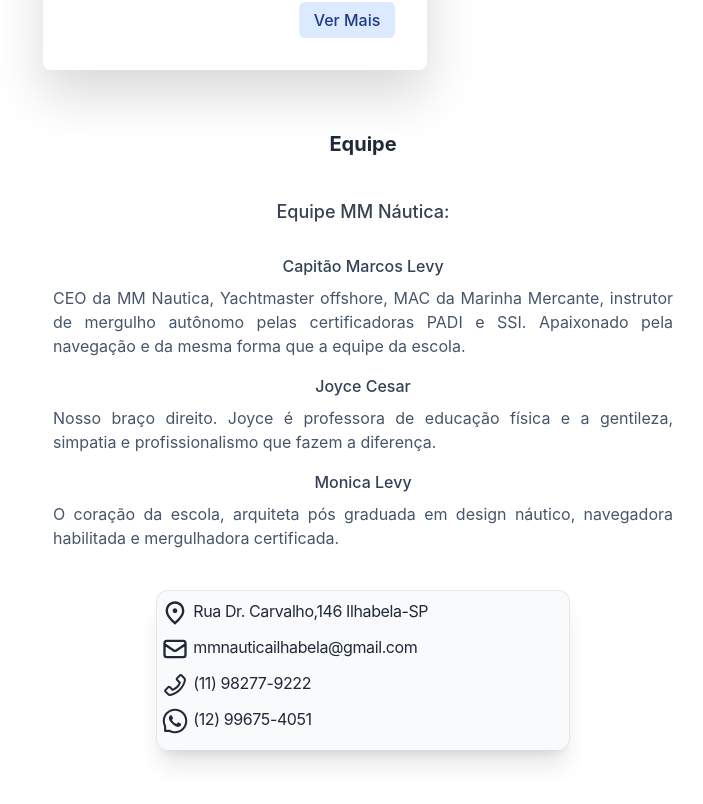
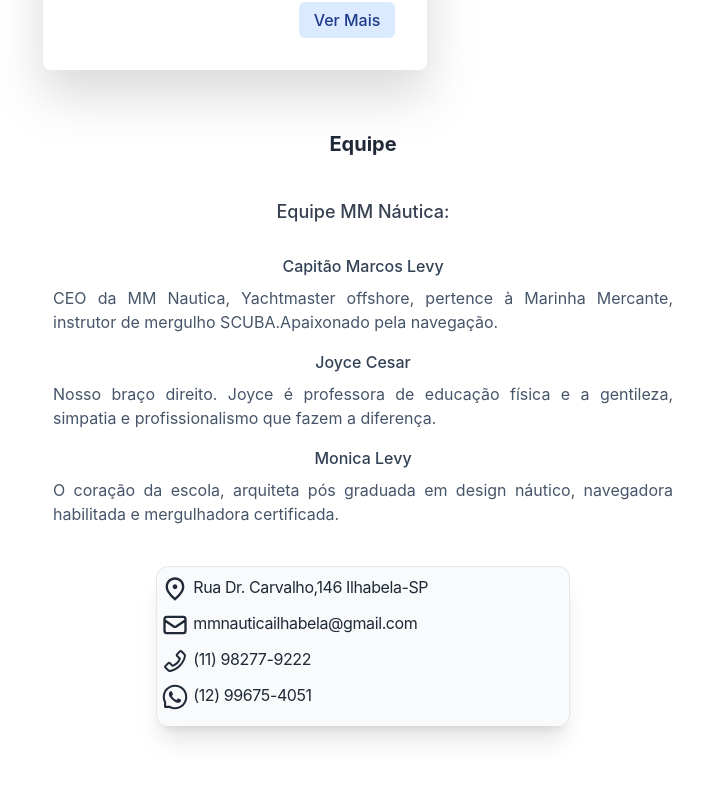
Before and after one commit to ricopozzi/mmnautica, a Next.js app: page / in a window 1280 px wide. Shown: the part 2530-3334 px from the top of the page, without its empty margins (277-980 px from the left). Built offline with nearby package versions, Linux system fonts and the light colour scheme; grey boxes are pictures that could not be loaded.

Commit message:
changed text

```diff
--- a/src/components/TeamSection.tsx
+++ b/src/components/TeamSection.tsx
@@ -14,9 +14,8 @@
           Capitão Marcos Levy
         </h2>
         <p className='mt-2 text-justify text-slate-600 md:w-1/2 md:mx-auto'>
-          CEO da MM Nautica, Yachtmaster offshore, MAC da Marinha Mercante,
-          instrutor de mergulho autônomo pelas certificadoras PADI e SSI.
-          Apaixonado pela navegação e da mesma forma que a equipe da escola.
+          CEO da MM Nautica, Yachtmaster offshore, pertence à Marinha Mercante,
+          instrutor de mergulho SCUBA.Apaixonado pela navegação.
         </p>
 
         <h2 className='mt-4 font-medium text-center text-slate-700 '>
```
